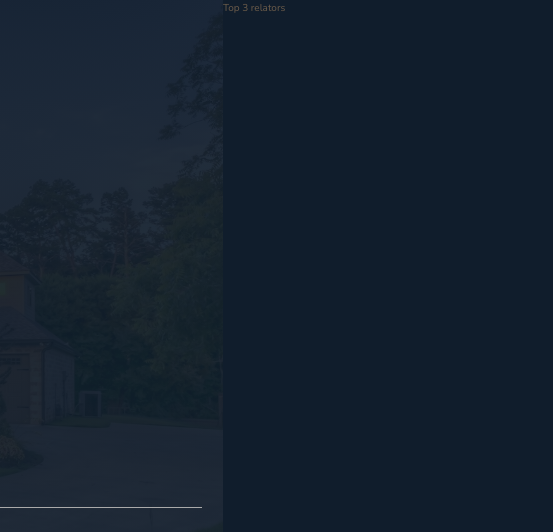
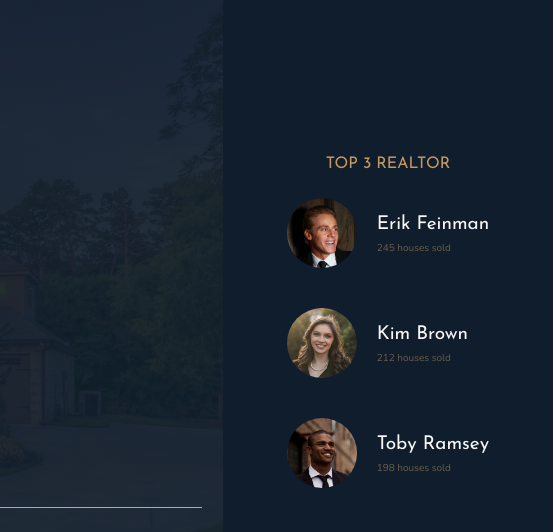
Before and after one commit to VarunSAthreya/nexter_website, a website: page index.html in a window 1280 px wide. Shown: the top 532 px of the page, 727-1280 px from the left. Drawn offline with nearby package versions, Linux system fonts and the light colour scheme.

Commit message:
realtors section added

```diff
--- a/index.html
+++ b/index.html
@@ -33,8 +33,37 @@
             </div>
         </header>
 
-        <div class="relators">
-            Top 3 relators
+        <div class="realtor">
+            <h3 class="heading-3">Top 3 Realtor</h3>
+            <div class="realtor__list">
+                <img
+                    src="img/realtor-1.jpeg"
+                    alt="Realtor 1"
+                    class="realtor__img"
+                />
+                <div class="realtor__details">
+                    <h4 class="heading-4 heading-4--light">Erik Feinman</h4>
+                    <p class="realtor_sold">245 houses sold</p>
+                </div>
+                <img
+                    src="img/realtor-2.jpeg"
+                    alt="Realtor 2"
+                    class="realtor__img"
+                />
+                <div class="realtor__details">
+                    <h4 class="heading-4 heading-4--light">Kim Brown</h4>
+                    <p class="realtor_sold">212 houses sold</p>
+                </div>
+                <img
+                    src="img/realtor-3.jpeg"
+                    alt="Realtor 3"
+                    class="realtor__img"
+                />
+                <div class="realtor__details">
+                    <h4 class="heading-4 heading-4--light">Toby Ramsey</h4>
+                    <p class="realtor_sold">198 houses sold</p>
+                </div>
+            </div>
         </div>
 
         <section class="features">
--- a/sass/_realtors.scss
+++ b/sass/_realtors.scss
@@ -1,4 +1,31 @@
-.relators {
+.realtor {
     background-color: $color-secondary;
     grid-column: col-start 7 / full-end;
+    padding: 3rem;
+
+    display: grid;
+    align-content: center;
+    justify-content: center;
+    justify-items: center;
+    grid-row-gap: 2rem;
+
+    &__list {
+        display: grid;
+        grid-template-columns: min-content max-content;
+        grid-column-gap: 2rem;
+        grid-row-gap: 5vh;
+        align-items: center;
+    }
+
+    &__img {
+        width: 7rem;
+        border-radius: 50%;
+        display: block;
+    }
+
+    &__sold {
+        text-transform: uppercase;
+        color: $color-grey-light-2;
+        margin-top: -3px;
+    }
 }
```
Also changed, not shown: css/main.css.
